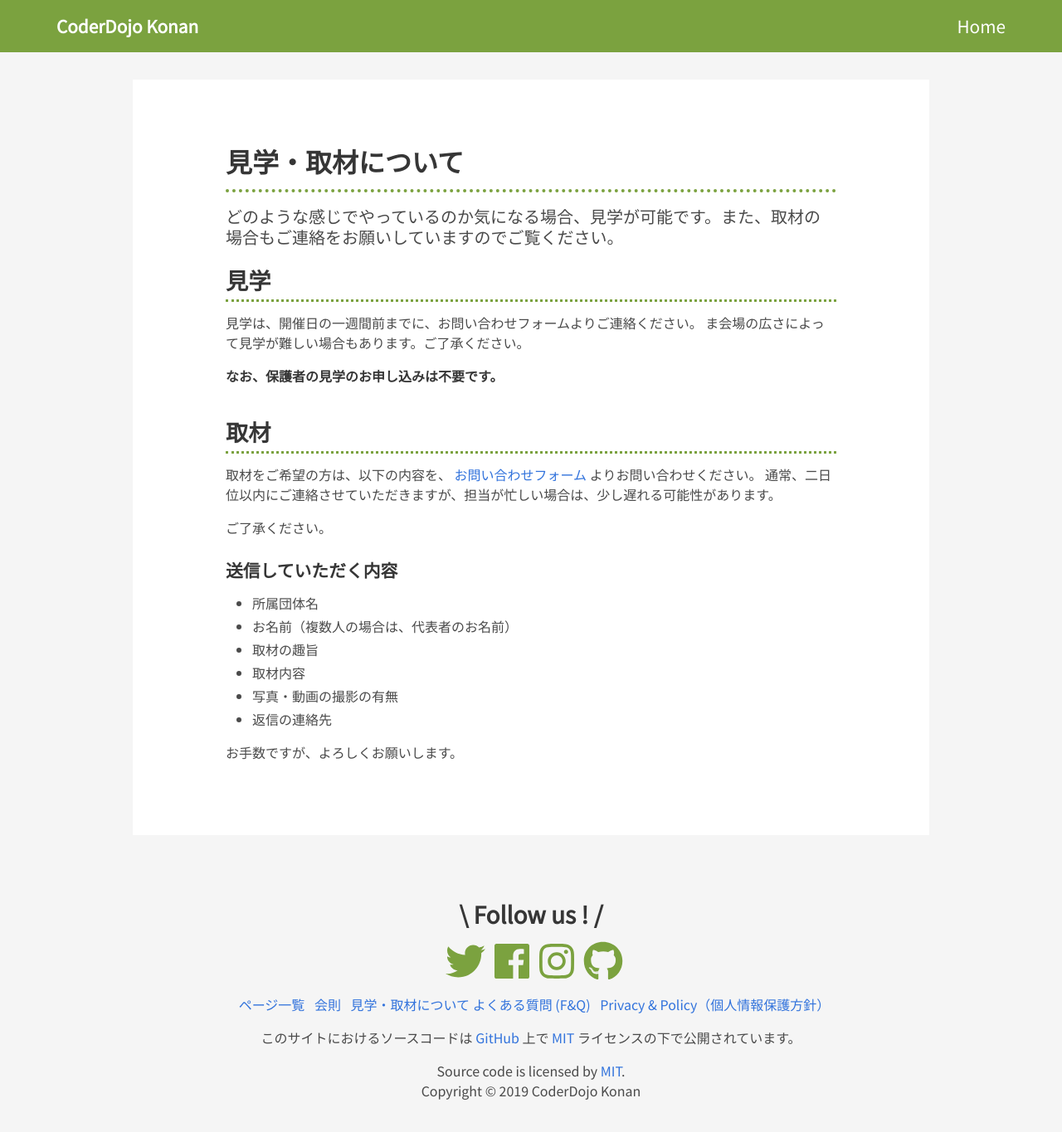
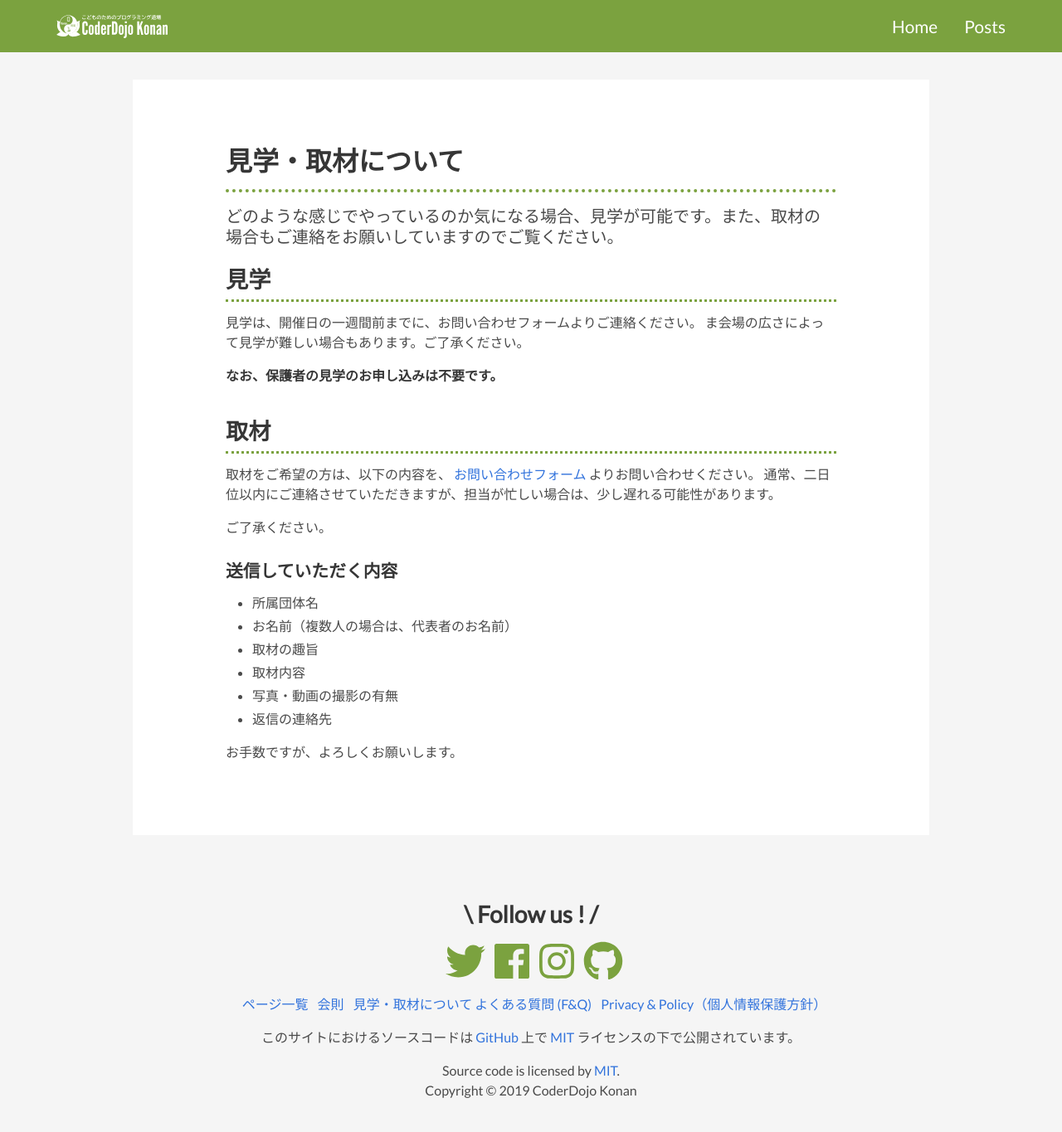
Before and after one commit to coderdojo-konan/website, a Jekyll site: the page built from _pages/visit-interview.md, in a window 1280 px wide and 1400 px high. Shown: the top 1365 px of the window at 83% size. Built offline with Jekyll 4.4.1, drawn with Linux system fonts in a browser that asks for light colours; nearby versions of some CDN libraries; library files that are not in the unit come from our copies.

Commit message:
CSS系統の変更

```diff
--- a/_includes/_navbar.html
+++ b/_includes/_navbar.html
@@ -2,7 +2,7 @@
   <div class="container">
     <div class="navbar-brand">
         <a class="navbar-item" href="/">
-          CoderDojo Konan
+		<img src="/assets/images/index/logo.svg" width="100%">
         </a>
 
         <a role="button" class="navbar-burger burger" aria-label="menu" aria-expanded="false" data-target="navBurger">
@@ -17,6 +17,9 @@
           <a class="navbar-item">
             Home
           </a>
+	  <a class="navbar-item" href="posts">
+		  Posts
+	  </a>
         </div>
       </div>
   </div>
--- a/_layouts/default.html
+++ b/_layouts/default.html
@@ -20,7 +20,7 @@
     <meta property="fb:app_id" content="403100877166724" />
     <meta name="twitter:card" content="summary" />
 
-    <link href="https://fonts.googleapis.com/css?family=Noto+Sans+JP" rel="stylesheet">
+    <link href="https://fonts.googleapis.com/css?family=Lato|Noto+Sans+JP" rel="stylesheet">
 
     <link rel="alternate" type="application/rss+xml" title="{{ site.title }} RSS" href="{{ "/feed.xml" | absolute_url }}" />
 
--- a/_sass/_global.scss
+++ b/_sass/_global.scss
@@ -1,6 +1,6 @@
 body {
   height: 100%;
-  font-family: "Noto Sans JP",BlinkMacSystemFont,-apple-system,"Segoe UI",Roboto,Oxygen,Ubuntu,Cantarell,"Fira Sans","Droid Sans","Helvetica Neue",Helvetica,Arial,sans-serif;
+  font-family: "Lato","Noto Sans JP",BlinkMacSystemFont,-apple-system,"Segoe UI",Oxygen,Ubuntu,Cantarell,"Fira Sans","Droid Sans","Helvetica Neue",Helvetica,Arial,sans-serif;
 }
 
 p {
--- a/_sass/_navbar.scss
+++ b/_sass/_navbar.scss
@@ -28,7 +28,7 @@
     }
   }
 
-  @media screen and (max-width: 769px) {
+  @media screen and (max-width: 1023px) {
     .navbar-item {
       font-size: 1.2rem;
       padding: 1rem;
@@ -37,11 +37,14 @@
     #navBurger {
       .navbar-item {
         color: $black;
+}}
+    &.is-colored {
+      background-color: $primary;
+	     a.navbar-item {color:#000;
+	      &:hover {
+	      color:#000;
       }
     }
-
-    &.is-colored {
-      background-color: $primary;
     }
   }
 }
```
